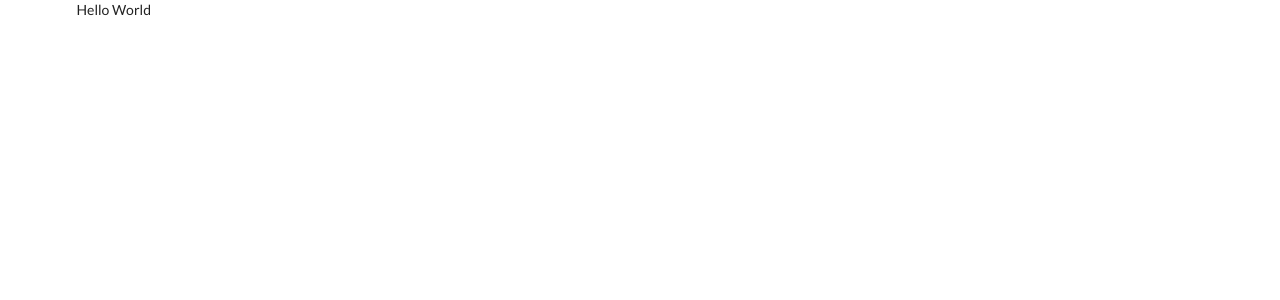
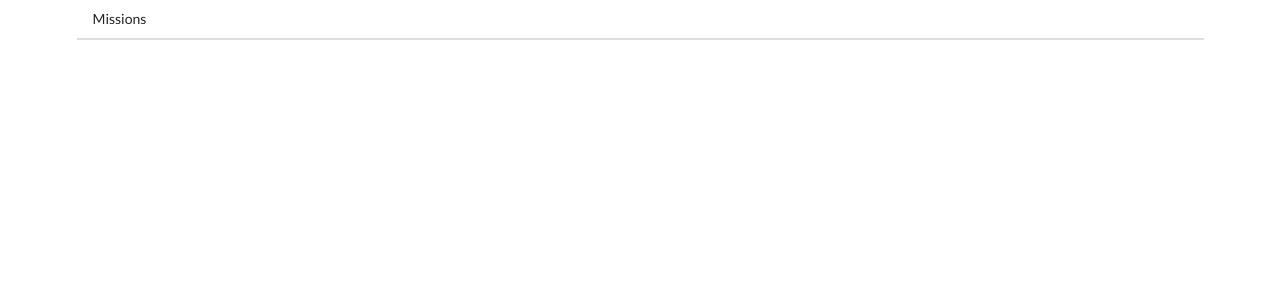
Before and after one commit to RomzaLabs/pnk_client, a React (Create React App) app: page / in a window 1280 px wide. Shown: the top 300 px of the page. Built offline with nearby package versions, Linux system fonts and the light colour scheme.

Commit message:
feat(header): Initial implementation

```diff
--- a/src/components/App.js
+++ b/src/components/App.js
@@ -1,13 +1,14 @@
 import React from 'react';
 import { createBrowserHistory } from 'history';
 import { Router } from "react-router-dom";
+import Header from "./Header";
 
 const App = () => {
   return (
     <div className="ui container">
       <Router history={createBrowserHistory()}>
         <div>
-          Hello World
+          <Header/>
         </div>
       </Router>
     </div>
--- /dev/null
+++ b/src/components/Header.js
@@ -0,0 +1,12 @@
+import React from 'react';
+import { Link } from 'react-router-dom';
+
+const Header = () => {
+  return (
+    <div className="ui secondary pointing menu">
+      <Link to="/" className="item">Missions</Link>
+    </div>
+  );
+};
+
+export default Header;
```
